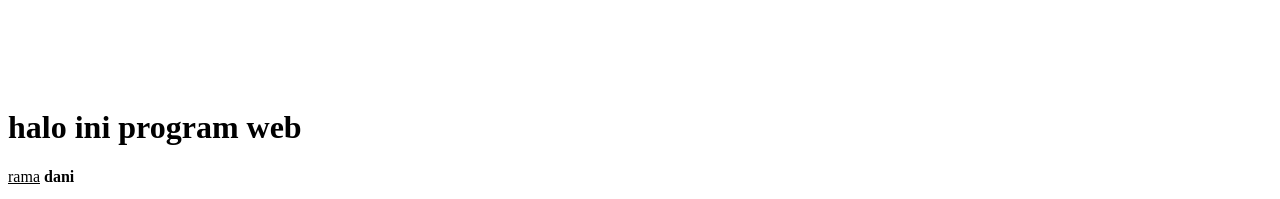
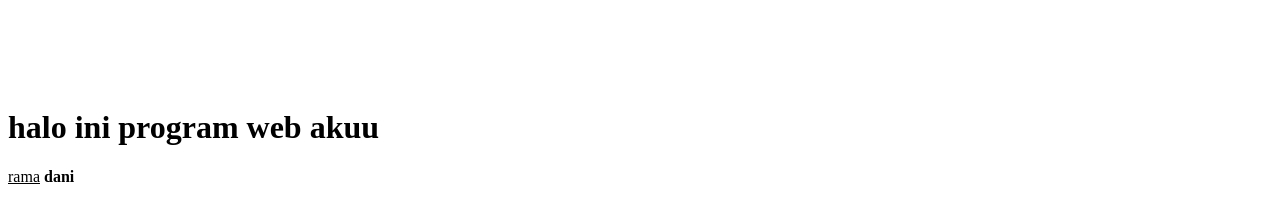
Before and after one commit to oktaramadaniputra-oss/tugas-web-2c, a plain HTML site: page tugas 1/tugas 1.html in a window 1280 px wide. Shown: the top 199 px of the page. Drawn offline with Linux system fonts and the light colour scheme.

Commit message:
[EDIT]file tugas 1

```diff
--- a/tugas 1/tugas 1.html
+++ b/tugas 1/tugas 1.html
@@ -8,7 +8,7 @@
            </marquee>
 
 
-           <h1> halo ini program web </h1>
+           <h1> halo ini program web akuu </h1>
            <u>rama</u> <b>dani</b> <br>
            <p>Lorem ipsum dolor sit amet consectetur adipisicing elit. Sit laborum excepturi, soluta amet suscipit maiores ipsum nam similique perspiciatis error ea in vel nemo nostrum officiis delectus quae, neque quo.</p>
         </body>
```
